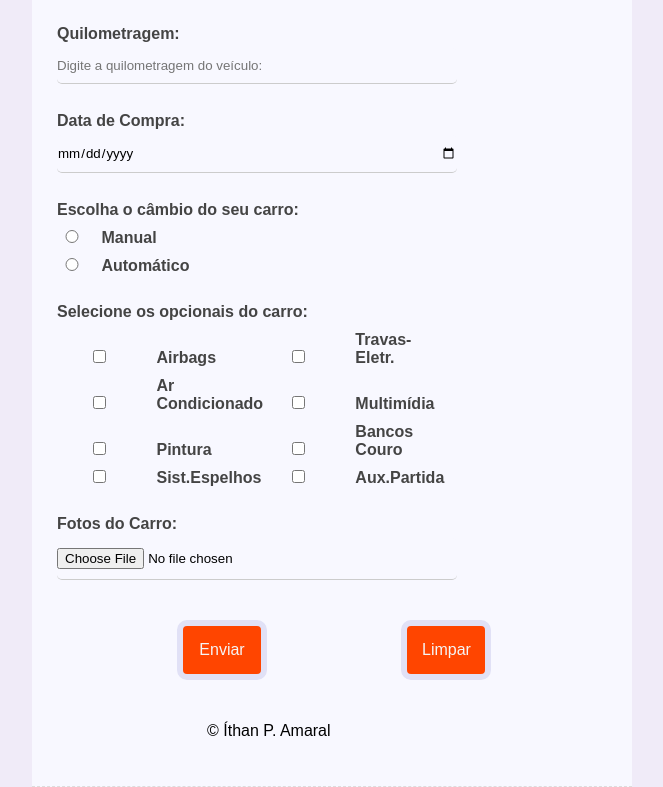
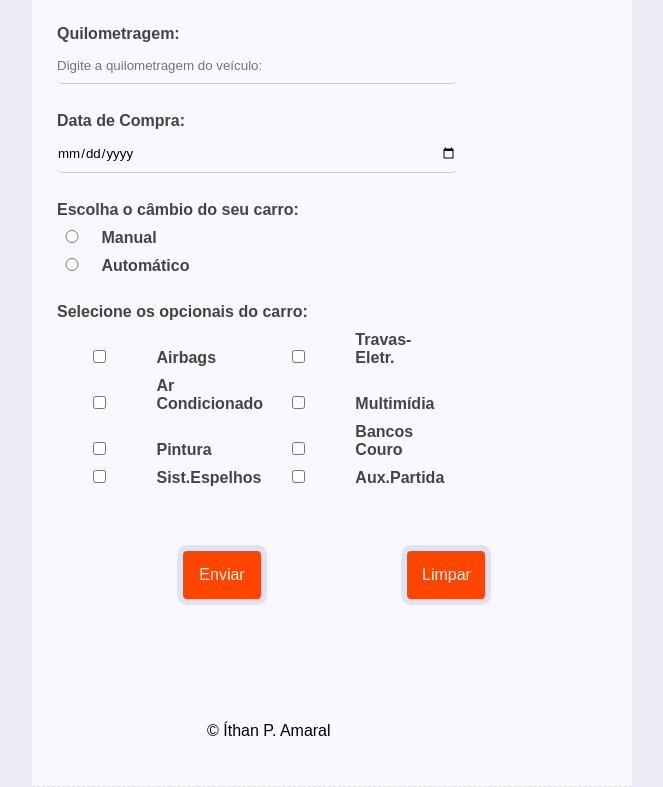
Before and after one commit to ithanamaral/Formulario_Carro, a plain HTML site: page index.html in a window 1280 px wide. Shown: the part 728-1515 px from the top of the page, without its empty margins (343-1006 px from the left). Drawn offline with Linux system fonts and the light colour scheme; files that its build step writes are made by us from their sources.

Commit message:
Update index.html

```diff
--- a/index.html
+++ b/index.html
@@ -3,8 +3,8 @@
 
 <head>
     <meta charset="UTF-8">
-    <meta name="viewport" content="width=device-width, initial-scale=0.7">
-    <link rel="stylesheet" href="CSS/styles.css" />
+    <meta name="viewport" content="width=device-width, initial-scale=0.9">
+    <link rel="stylesheet" href="../Formulário/CSS/styles.css" />
     <title>Formulário de Carros</title>
 </head>
 
@@ -28,7 +28,7 @@
             </br>
             </br>
             <div>
-                <form class="formulario_body" action="mailto:ithanamaral@gmail.com" method="post" enctype="text/plain">
+                <form class="formulario_body" action="https://formspree.io/f/xdoqvljr" method="post" enctype="multipart/form-data">
                     <label for="anuncio">Título do Anúncio:</label>
                     <input type="text" name="anuncio" placeholder="Um título para anunciar seu carro" required>
                     </br>
@@ -96,10 +96,6 @@
                     </div>
                     </br>
                 </br>
-                    <div class="arquivos">
-                        <label for="archive">Fotos do Carro:</label>
-                        <input type="file" class="envio_arquivo" name="archive">
-                    </div>
 
 
                     <div class="botão">
```
